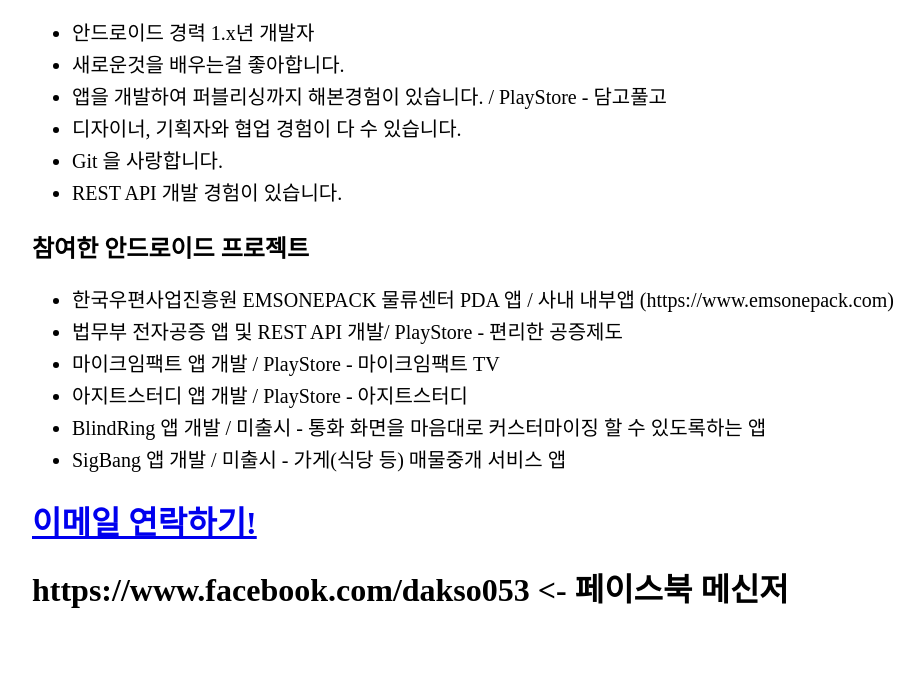
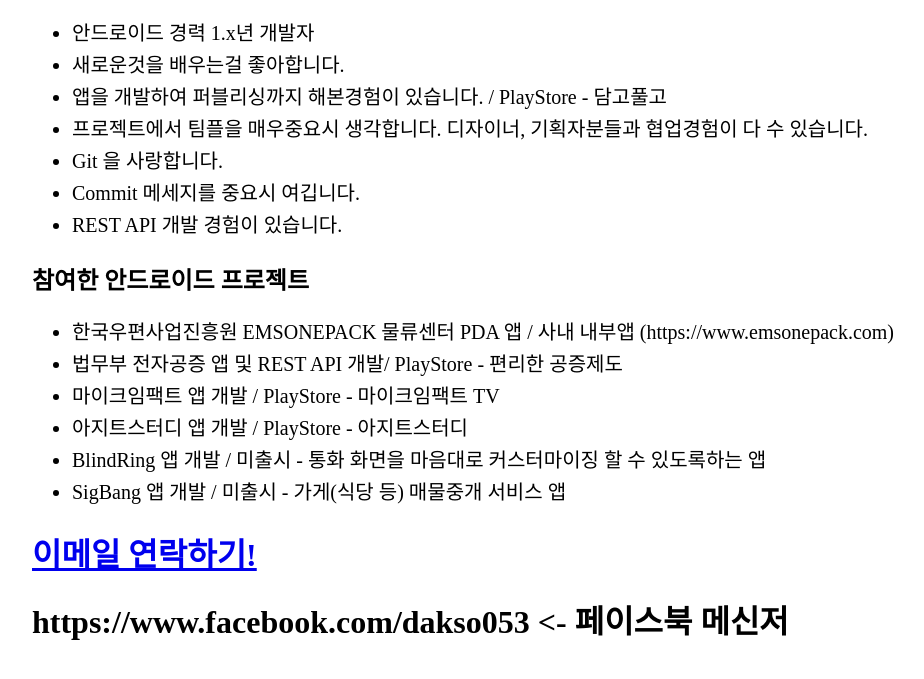
Before and after one commit to BongJaeChoi/bongjaechoi.github.com, a plain HTML site: page index.html in a window 1280 px wide. Shown: the part 223-902 px from the top of the page, without its empty margins (108-1032 px from the left). Drawn offline with Linux system fonts and the light colour scheme.

Commit message:
Update index.html

```diff
--- a/index.html
+++ b/index.html
@@ -15,8 +15,9 @@
     <li>안드로이드 경력 1.x년 개발자</li>
     <li>새로운것을 배우는걸 좋아합니다.</li>
     <li>앱을 개발하여 퍼블리싱까지 해본경험이 있습니다. /  PlayStore - 담고풀고 </li>
-    <li>디자이너, 기획자와 협업 경험이 다 수 있습니다.</li>
+    <li>프로젝트에서 팀플을 매우중요시 생각합니다. 디자이너, 기획자분들과 협업경험이 다 수 있습니다.</li>
     <li>Git 을 사랑합니다.</li>
+    <li>Commit 메세지를 중요시 여깁니다.</li>
     <li>REST API 개발 경험이 있습니다.</li>
   </ul>
   <h2>참여한 안드로이드 프로젝트</h2>
@@ -28,6 +29,7 @@
     <li>BlindRing 앱 개발 / 미출시 - 통화 화면을 마음대로 커스터마이징 할 수 있도록하는 앱</li>
     <li>SigBang 앱 개발 / 미출시 - 가게(식당 등) 매물중개 서비스 앱</li>
   </ul>
+
    <h1><a href="mailto:jjgod0124@gmail.com?subject=feedback">이메일 연락하기!</a></h1>
    <h1>https://www.facebook.com/dakso053 <- 페이스북 메신저</h1>
 </div>
```
